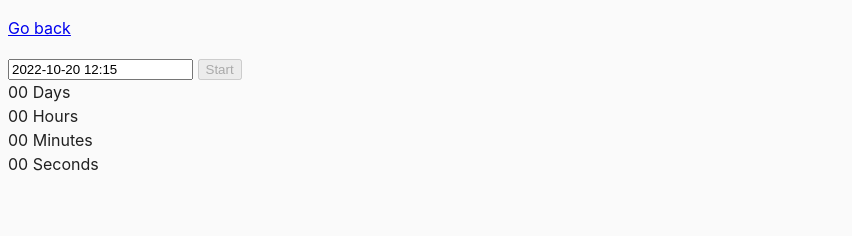
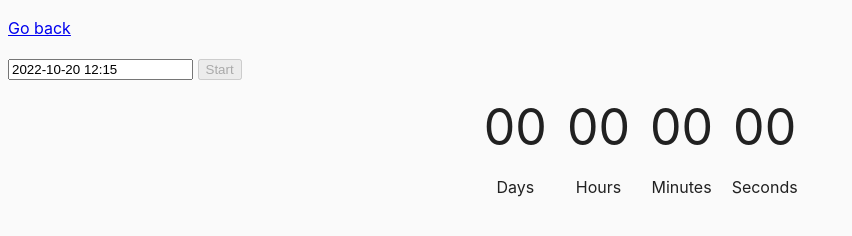
Before and after one commit to olegGLV1994/goit-js-hw-09, a website built with Parcel: page src/02-timer.html in a window 1280 px wide. Shown: the whole page, without its empty margins (0-852 px from the left). Built offline with nearby package versions, Linux system fonts and the light colour scheme.

Commit message:
Update common.css

```diff
--- a/src/css/common.css
+++ b/src/css/common.css
@@ -16,3 +16,17 @@ img {
   display: block;
   max-width: 100%;
 }
+.timer {
+  display: flex;
+  justify-content: center;
+  text-align: center;
+}
+.field {
+  display: flex;
+  flex-direction: column;
+}
+
+.value {
+  padding: 10px;
+  font-size: 50px;
+}
```
